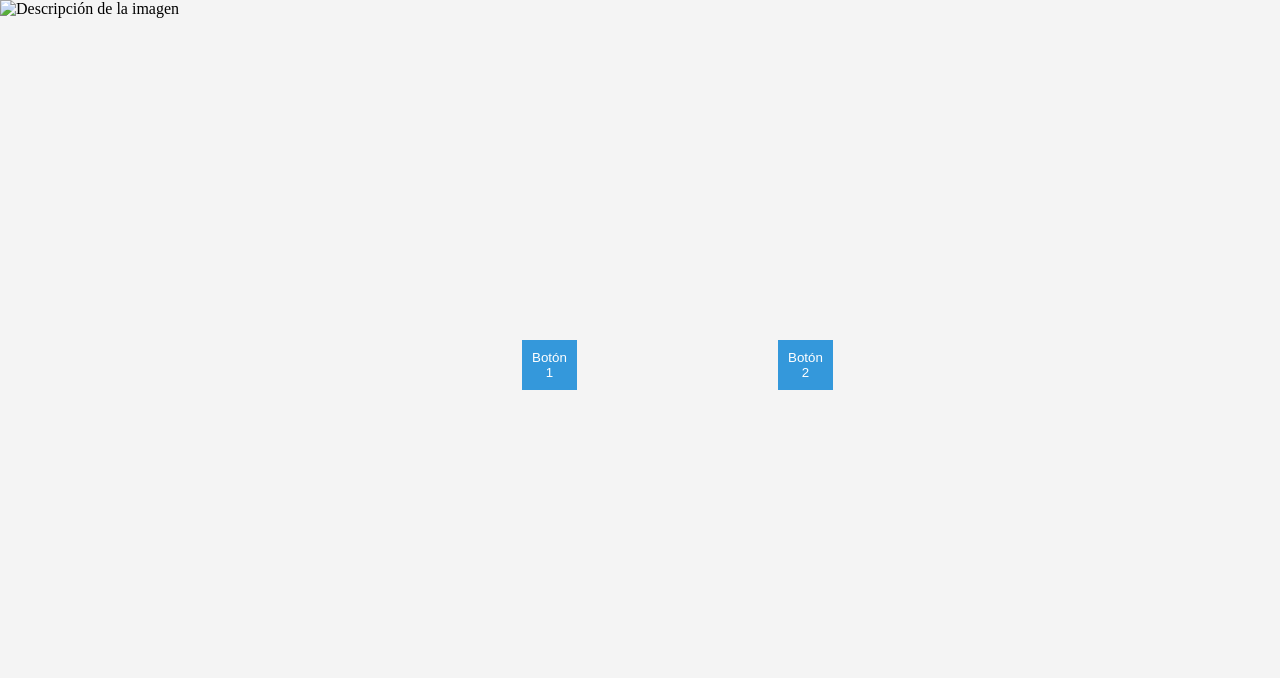
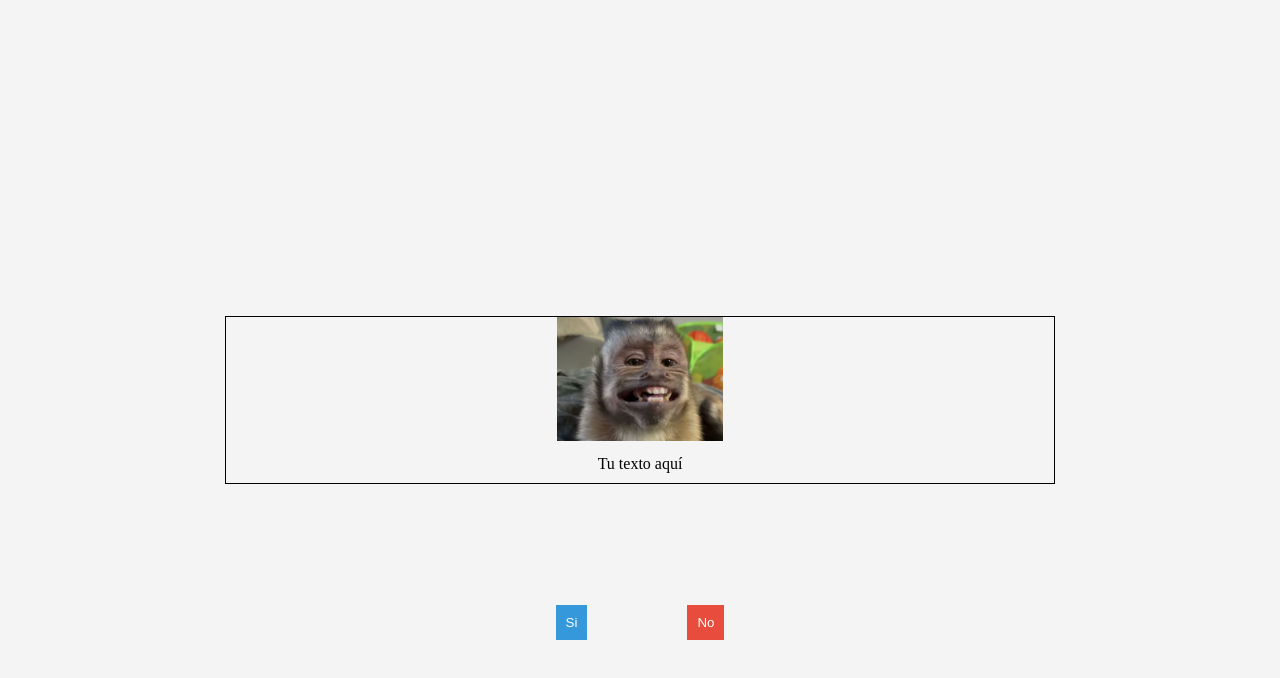
Before and after one commit to Kiwitann/Kiwitann.github.io, a plain HTML site: page Valentin/index.html in a window 1280 px wide. Drawn offline with Linux system fonts and the light colour scheme.

Commit message:
Insercion de imagenes

```diff
--- a/Valentin/index.html
+++ b/Valentin/index.html
@@ -9,18 +9,14 @@
 <body>
 
 <div id="container_img">
-    <img id="imagen" src="ruta_de_tu_imagen.jpg" alt="Descripción de la imagen">
+    <img id="imagen" src="Inicio.jpg" alt="Descripción de la imagen">
+    <p id="texto">Tu texto aquí</p>
 </div>
 
-
-<div id="container_b1">
-    <button class="boton" onclick="funcionBoton1()">Botón 1</button>
+<div id="container_bo">
+    <button id="boton1" class="boton" onclick="funcionBoton1()">Si</button>
+    <button id="boton2" class="boton" onclick="funcionBoton2()">No</button>
 </div>
-
-<div id="container_b2">
-    <button class="boton" onclick="funcionBoton2()">Botón 2</button>
-</div>
-
 
 <script src="script.js"></script>
 
--- a/Valentin/styles.css
+++ b/Valentin/styles.css
@@ -8,31 +8,44 @@ body {
     background-color: #f4f4f4;
 }
 
-#container_b1 {
-    position: relative;
-    right: 10%;
+#container_bo {
+    position: fixed;
+    bottom: 20vh;
+    left: 50%;
+    transform: translateX(-50%);
+    display: flex;
+    justify-content: center;
+    align-items: center;
+    width: 100%;
+    background-color: #f4f4f4;
 }
 
-#container_b2 {
-    position: relative;
-    left: 10%;
+#container_img {
+    border: 1px solid #000;
+    text-align: center; /* Centra el contenido horizontalmente */
 }
 
 #imagen {
-    max-width: 100%;
+    max-width: 20%;
     height: auto;
-    position: absolute;
-    top: 0;
-    left: 0;
+}
+
+#texto {
+    margin: 10px auto; /* Espaciado alrededor del texto y centrado horizontalmente */
 }
 
 .boton {
-    position: absolute;
-    bottom: 10px;
-    margin: 0 10px;
+    margin: 0 50px;
     padding: 10px;
-    background-color: #3498db;
     color: #fff;
     border: none;
     cursor: pointer;
 }
+
+#boton1 {
+    background-color: #3498db;
+}
+
+#boton2 {
+    background-color: #e74c3c;
+}
```
Also changed, not shown: Valentin/Inicio.jpg (added), Valentin/No_05.jfif (added), Valentin/No_1.jfif (added), Valentin/No_2.jfif (added), Valentin/No_3.jpeg (added), Valentin/No_4.jpg (added), Valentin/Si.jpg (added).
